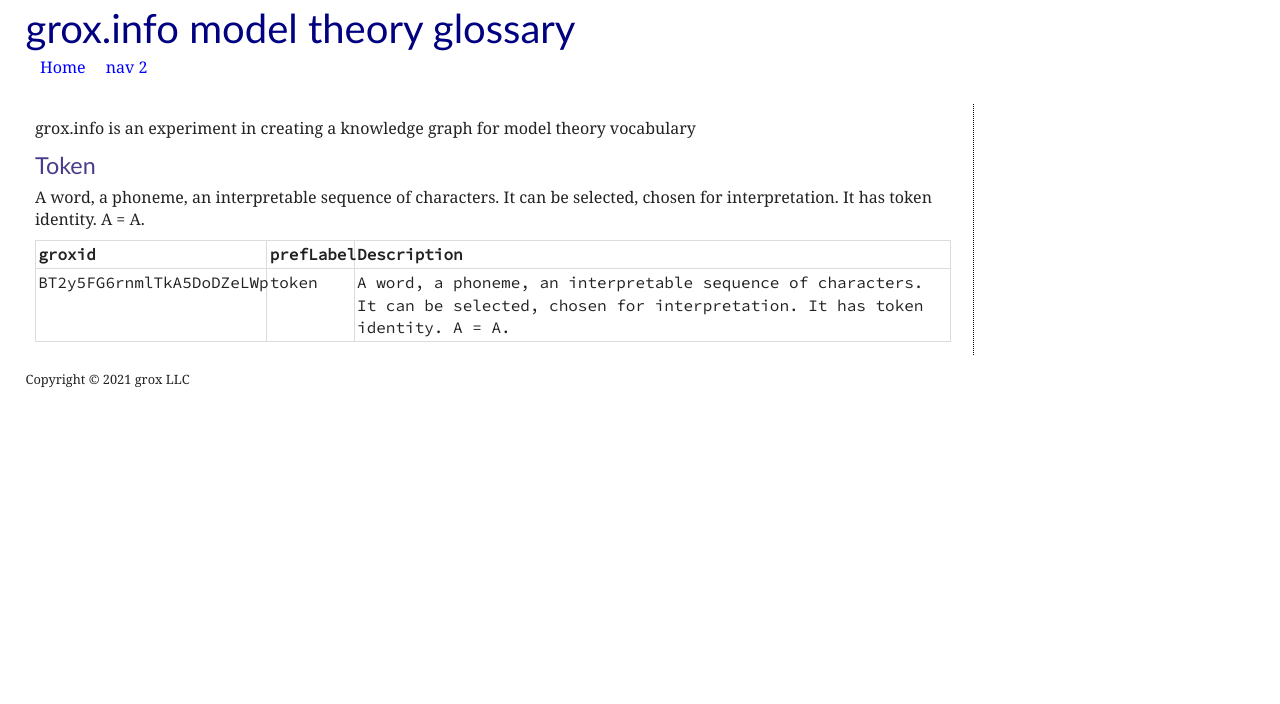
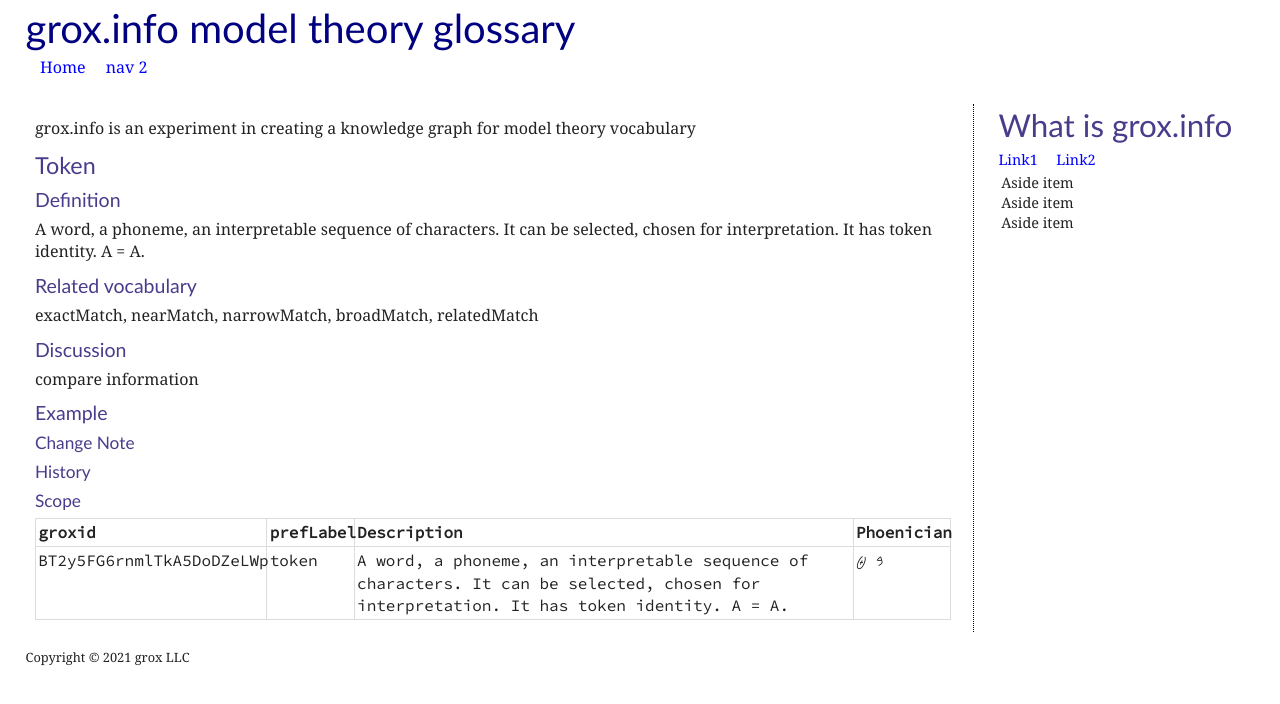
Before and after one commit to jklemke/boilerplate-website, a plain HTML site: page 0.0.0-a.1/BT2y5FG6rnmlTkA5DoDZeLWp/index.html in a window 1280 px wide. Drawn offline with Linux system fonts and the light colour scheme; a web font is replaced by a local one.

Commit message:
minor html id changes

```diff
--- a/0.0.0-a.1/BT2y5FG6rnmlTkA5DoDZeLWp/index.html
+++ b/0.0.0-a.1/BT2y5FG6rnmlTkA5DoDZeLWp/index.html
@@ -35,15 +35,25 @@
   </header>
     <main>
       <p>grox.info is an experiment in creating a knowledge graph for model theory vocabulary</p>
-      <article>
-        <h1>Token</h1>
+      <article id="note">
+        <h1 id="prefLabel">Token</h1>
+        <h2 id="definition">Definition</h2>
         <p>A word, a phoneme, an interpretable sequence of characters. It can be selected, chosen for interpretation. It has token identity. A = A.</p>
+        <h2 id="altLabel">Related vocabulary</h2>
+        <p>exactMatch, nearMatch, narrowMatch, broadMatch, relatedMatch</p>
+        <h2 id="editorialNote">Discussion</h2>
+        <p>compare information</p>
+        <h2 id="example">Example</h2>
+        <h3 id="changeNote">Change Note</h3>
+        <h3 id="historyNote">History</h3>
+        <h3 id="scopeNote">Scope</h3>
         <table class="table table-bordered">
           <thead>
             <tr>
               <th>groxid</th>
               <th>prefLabel</th>
               <th>Description</th>
+              <th>Phoenician</th>
             </tr>
           </thead>
           <tbody>
@@ -51,12 +61,29 @@
               <td>BT2y5FG6rnmlTkA5DoDZeLWp</td>
               <td>token</td>
               <td>A word, a phoneme, an interpretable sequence of characters. It can be selected, chosen for interpretation. It has token identity. A = A.</td>
+              <td><span>&#x10901;</span>&nbsp;<span>&#x10908;</span></td>
             </tr>
           </tbody>
         </table>
       </article>
     </main>
-	<footer role="contentinfo">
+    <aside>
+      <header>
+        <h1>What is grox.info</h1>
+        <nav>
+          <ul class="navlist">
+            <li><a href="#">Link1</a></li>
+            <li><a href="#">Link2</a></li>
+          </ul>
+        </nav>
+      </header>
+      <ul class="asidelist">
+        <li>Aside item</li>
+        <li>Aside item</li>
+        <li>Aside item</li>
+      </ul>
+    </aside>
+    <footer role="contentinfo">
 		<small>Copyright &copy; <time datetime="2014">2021</time> grox LLC</small>
 	</footer>
   <script src="../../js/lib/modernizr-3.11.2.min.js"></script>
```
Also changed, not shown: index.html (+10 -0 lines).
